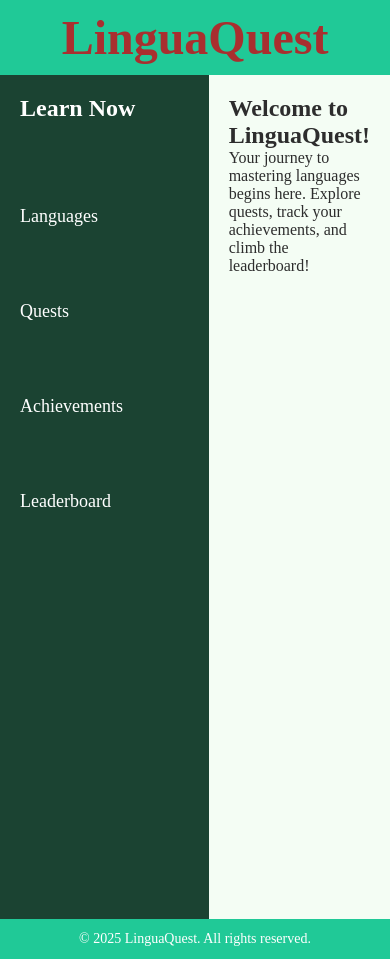
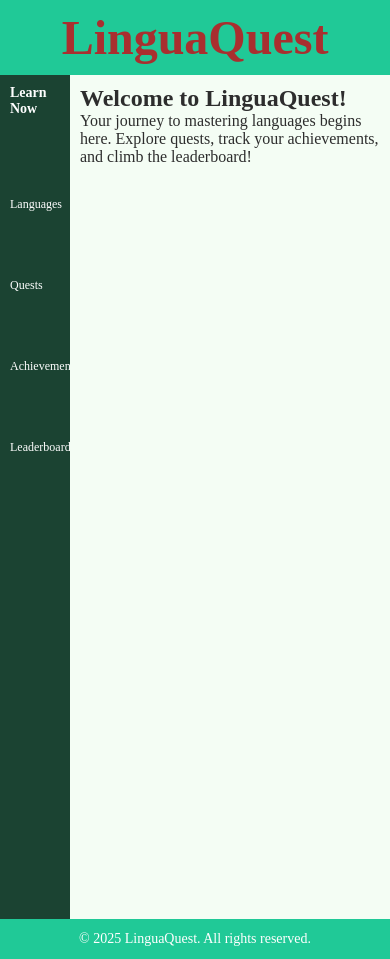
Before and after one commit to codeblooded-dev/LinguaQuest, a plain HTML site: page index.html in a window 390 px wide. Drawn offline with Linux system fonts and the light colour scheme.

Commit message:
Update styles.css
added phone responsiveness

```diff
--- a/styles.css
+++ b/styles.css
@@ -64,3 +64,22 @@ footer {
 footer p {
   margin: 0;
 }
+@media (max-width: 600px) {
+  .left-nav-bar {
+    width: 70px; /* Reduce width */
+    padding: 10px;
+  }
+
+  .left-nav-bar a {
+    font-size: 12px; /* Smaller text */
+    padding: 6px 0;
+  }
+
+  .logo {
+    font-size: 14px;
+  }
+
+  .main-content {
+    padding: 10px;
+  }
+}
```
